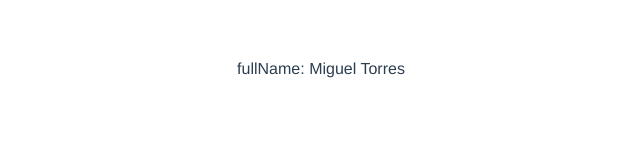
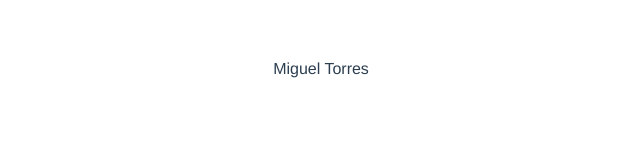
Before and after one commit to Edracobi028/vue-components-composition, a Vue app: page / in a window 1280 px wide. Shown: the top 160 px of the page, without its empty margins (319-959 px from the left). Built offline with nearby package versions, Linux system fonts and the light colour scheme.

Commit message:
Uso de context 18/23

```diff
--- a/src/App.vue
+++ b/src/App.vue
@@ -1,5 +1,5 @@
 <template>
-<Home firstName="Miguel" lastName="Torres"></Home>
+<Home firstName="Miguel" lastName="Torres" otro="Algo"></Home>
 </template>
 
 <script>
--- a/src/components/Home.vue
+++ b/src/components/Home.vue
@@ -1,8 +1,9 @@
 <template>
-    <div>fullName: {{ fullName }}</div>
+    <div>{{ fullName }}</div>
 </template>
 
 <script>
+import { exportSpecifier } from '@babel/types';
 import { toRefs, computed } from 'vue';
 
     export default{
@@ -10,12 +11,14 @@ import { toRefs, computed } from 'vue';
             firstName: String,
             lastName: String,
         },
-        setup(props) {
+        setup(props, {expose}) {
             const{ firstName, lastName } = toRefs(props);
 
             const fullName = computed(() => {
                 return `${firstName.value} ${lastName.value} `;
             });
+
+            expose({ fullName,});//Enviamos por funcion expose
 
 
             return{
```
